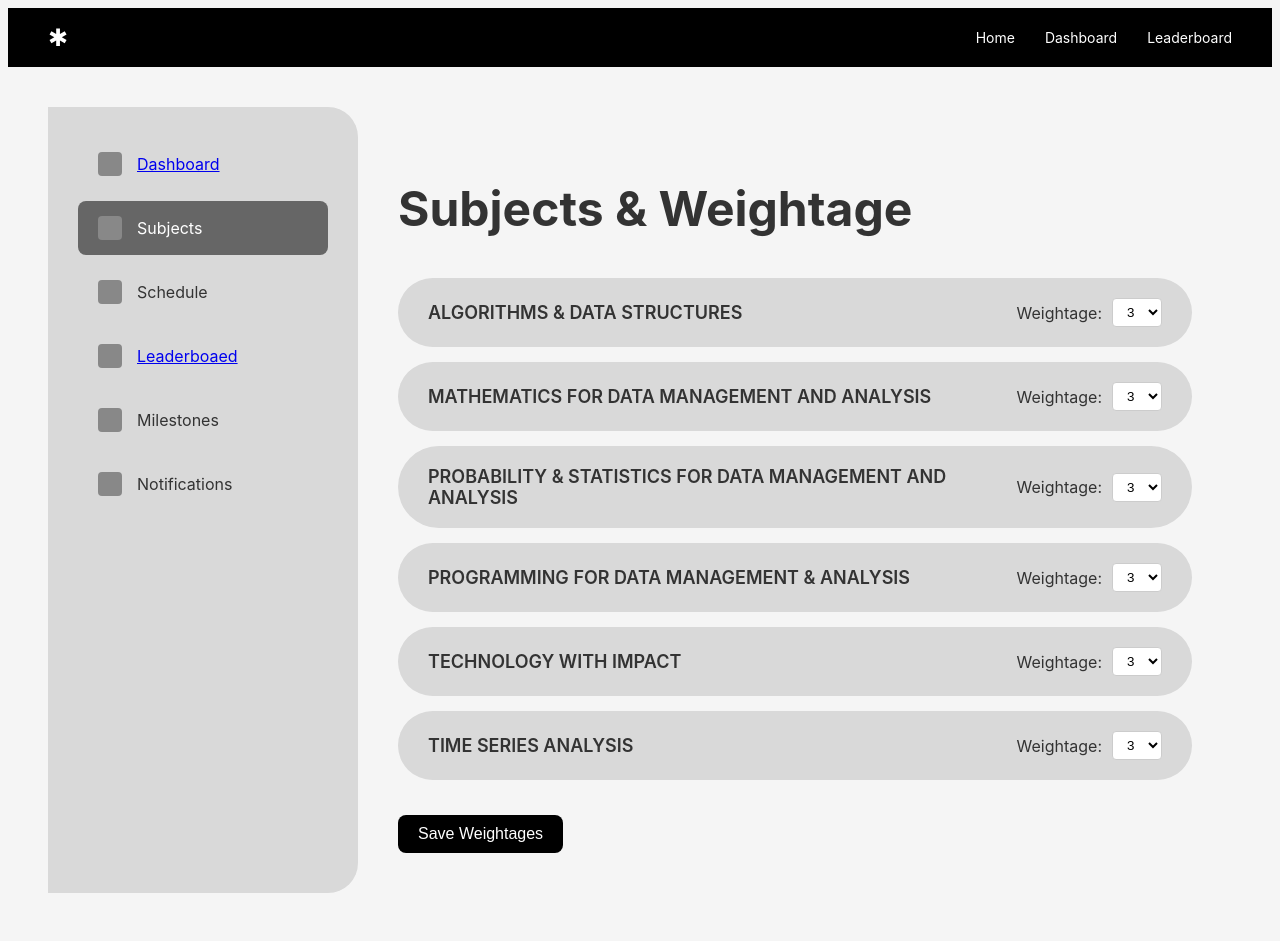
After one commit to rmetchkarovaieu2024-bit/ADS-Project, a Flask app: page /weight in a window 1280 px wide. The commit adds this page. Run offline with Flask 3, Linux system fonts and the light colour scheme.

Commit message:
29.10.2025 - Added Subject Weights

```diff
--- a/app.py
+++ b/app.py
@@ -71,6 +71,10 @@ def register():
 def leaderboard():
     return render_template('leaderboard.html')
 
+@app.route('/weight')
+def weight():
+    return render_template('weight.html')
+
 if __name__ == '__main__':
     with app.app_context():
         db.create_all()
--- a/templates/dashboard.html
+++ b/templates/dashboard.html
@@ -191,7 +191,7 @@
         <div class="nav-links">
             <a href="/">Home</a>
             <a href="/leaderboard">Leaderboard</a>
-            <a href="/register">Register</a>
+            <a href="/weight">Subjects</a>
 
         </div>
     </div>
--- /dev/null
+++ b/templates/weight.html
@@ -0,0 +1,223 @@
+<!DOCTYPE html>
+<html lang="en">
+<head>
+    <meta charset="UTF-8">
+    <meta name="viewport" content="width=device-width, initial-scale=1.0">
+    <title>Subjects - Smart Study Planner</title>
+    <style>
+        body {
+            font-family: -apple-system, BlinkMacSystemFont, 'Segoe UI', Roboto, Oxygen, Ubuntu, Cantarell, sans-serif;
+            background: #f5f5f5;
+            color: #333;
+        }
+        .navbar {
+            background: #000;
+            padding: 15px 40px;
+            display: flex;
+            justify-content: space-between;
+            align-items: center;
+        }
+        .logo {
+            font-size: 24px;
+            color: white;
+        }
+        .nav-links {
+            display: flex;
+            gap: 30px;
+        }
+        .nav-links a {
+            color: white;
+            text-decoration: none;
+            font-size: 14px;
+        }
+        .subjects-container {
+            padding: 40px;
+            display: flex;
+        }
+        .sidebar {
+            width: 250px;
+            background: #d9d9d9;
+            padding: 30px;
+            border-radius: 0 30px 30px 0;
+            min-height: 600px;
+        }
+        .menu-item {
+            padding: 15px 20px;
+            margin-bottom: 10px;
+            border-radius: 8px;
+            display: flex;
+            align-items: center;
+            gap: 15px;
+            cursor: pointer;
+            transition: background 0.3s;
+        }
+        .menu-item:hover {
+            background: #c9c9c9;
+        }
+        .menu-item.active {
+            background: #666;
+            color: white;
+        }
+        .menu-icon {
+            width: 24px;
+            height: 24px;
+            background: #888;
+            border-radius: 4px;
+        }
+        .subjects-content {
+            flex: 1;
+            padding: 40px;
+        }
+        .subjects-content h1 {
+            font-size: 48px;
+            font-weight: 700;
+            margin-bottom: 40px;
+        }
+        .subject-item {
+            background: #d9d9d9;
+            padding: 20px 30px;
+            border-radius: 50px;
+            margin-bottom: 15px;
+            display: flex;
+            align-items: center;
+            justify-content: space-between;
+            font-size: 18px;
+        }
+        .subject-name {
+            font-weight: 600;
+            flex: 1;
+        }
+        .weightage-selector {
+            display: flex;
+            align-items: center;
+            gap: 10px;
+        }
+        .weightage-selector label {
+            font-size: 16px;
+        }
+        .weightage-selector select {
+            padding: 5px 10px;
+            border-radius: 4px;
+            border: 1px solid #ccc;
+            background: white;
+        }
+        .save-button {
+            background: #000;
+            color: white;
+            padding: 10px 20px;
+            border: none;
+            border-radius: 8px;
+            font-size: 16px;
+            cursor: pointer;
+            margin-top: 20px;
+        }
+        .save-button:hover {
+            background: #333;
+        }
+    </style>
+</head>
+<body>
+    <div class="navbar">
+        <div class="logo">✱</div>
+        <div class="nav-links">
+            <a href="/">Home</a>
+            <a href="/dashboard">Dashboard</a>
+            <a href="/leaderboard">Leaderboard</a>
+        </div>
+    </div>
+    <div class="subjects-container">
+        <div class="sidebar">
+            <a href="/dashboard" class="menu-item"><div class="menu-icon"></div><span>Dashboard</span></a>
+            <div class="menu-item active"><div class="menu-icon"></div><span>Subjects</span></div>
+            <div class="menu-item"><div class="menu-icon"></div><span>Schedule</span></div>
+            <a href="/leaderboard" class="menu-item"><div class="menu-icon"></div><span>Leaderboaed</span></a>
+            <div class="menu-item"><div class="menu-icon"></div><span>Milestones</span></div>
+            <div class="menu-item"><div class="menu-icon"></div><span>Notifications</span></div>
+
+
+        </div>
+        <div class="subjects-content">
+            <h1>Subjects & Weightage</h1>
+            <div class="subject-item">
+                <span class="subject-name">ALGORITHMS & DATA STRUCTURES</span>
+                <div class="weightage-selector">
+                    <label for="weight-1">Weightage:</label>
+                    <select id="weight-1">
+                        <option value="1">1</option>
+                        <option value="2">2</option>
+                        <option value="3" selected>3</option>
+                        <option value="4">4</option>
+                        <option value="5">5</option>
+                    </select>
+                </div>
+            </div>
+            <div class="subject-item">
+                <span class="subject-name">MATHEMATICS FOR DATA MANAGEMENT AND ANALYSIS</span>
+                <div class="weightage-selector">
+                    <label for="weight-2">Weightage:</label>
+                    <select id="weight-2">
+                        <option value="1">1</option>
+                        <option value="2">2</option>
+                        <option value="3" selected>3</option>
+                        <option value="4">4</option>
+                        <option value="5">5</option>
+                    </select>
+                </div>
+            </div>
+            <div class="subject-item">
+                <span class="subject-name">PROBABILITY & STATISTICS FOR DATA MANAGEMENT AND ANALYSIS</span>
+                <div class="weightage-selector">
+                    <label for="weight-3">Weightage:</label>
+                    <select id="weight-3">
+                        <option value="1">1</option>
+                        <option value="2">2</option>
+                        <option value="3" selected>3</option>
+                        <option value="4">4</option>
+                        <option value="5">5</option>
+                    </select>
+                </div>
+            </div>
+            <div class="subject-item">
+                <span class="subject-name">PROGRAMMING FOR DATA MANAGEMENT & ANALYSIS</span>
+                <div class="weightage-selector">
+                    <label for="weight-4">Weightage:</label>
+                    <select id="weight-4">
+                        <option value="1">1</option>
+                        <option value="2">2</option>
+                        <option value="3" selected>3</option>
+                        <option value="4">4</option>
+                        <option value="5">5</option>
+                    </select>
+                </div>
+            </div>
+            <div class="subject-item">
+                <span class="subject-name">TECHNOLOGY WITH IMPACT</span>
+                <div class="weightage-selector">
+                    <label for="weight-5">Weightage:</label>
+                    <select id="weight-5">
+                        <option value="1">1</option>
+                        <option value="2">2</option>
+                        <option value="3" selected>3</option>
+                        <option value="4">4</option>
+                        <option value="5">5</option>
+                    </select>
+                </div>
+            </div>
+            <div class="subject-item">
+                <span class="subject-name">TIME SERIES ANALYSIS</span>
+                <div class="weightage-selector">
+                    <label for="weight-6">Weightage:</label>
+                    <select id="weight-6">
+                        <option value="1">1</option>
+                        <option value="2">2</option>
+                        <option value="3" selected>3</option>
+                        <option value="4">4</option>
+                        <option value="5">5</option>
+                    </select>
+                </div>
+            </div>
+            <button class="save-button">Save Weightages</button>
+        </div>
+    </div>
+</body>
+</html>
```
Also changed, not shown: templates/leaderboard.html (+4 -3 lines).
